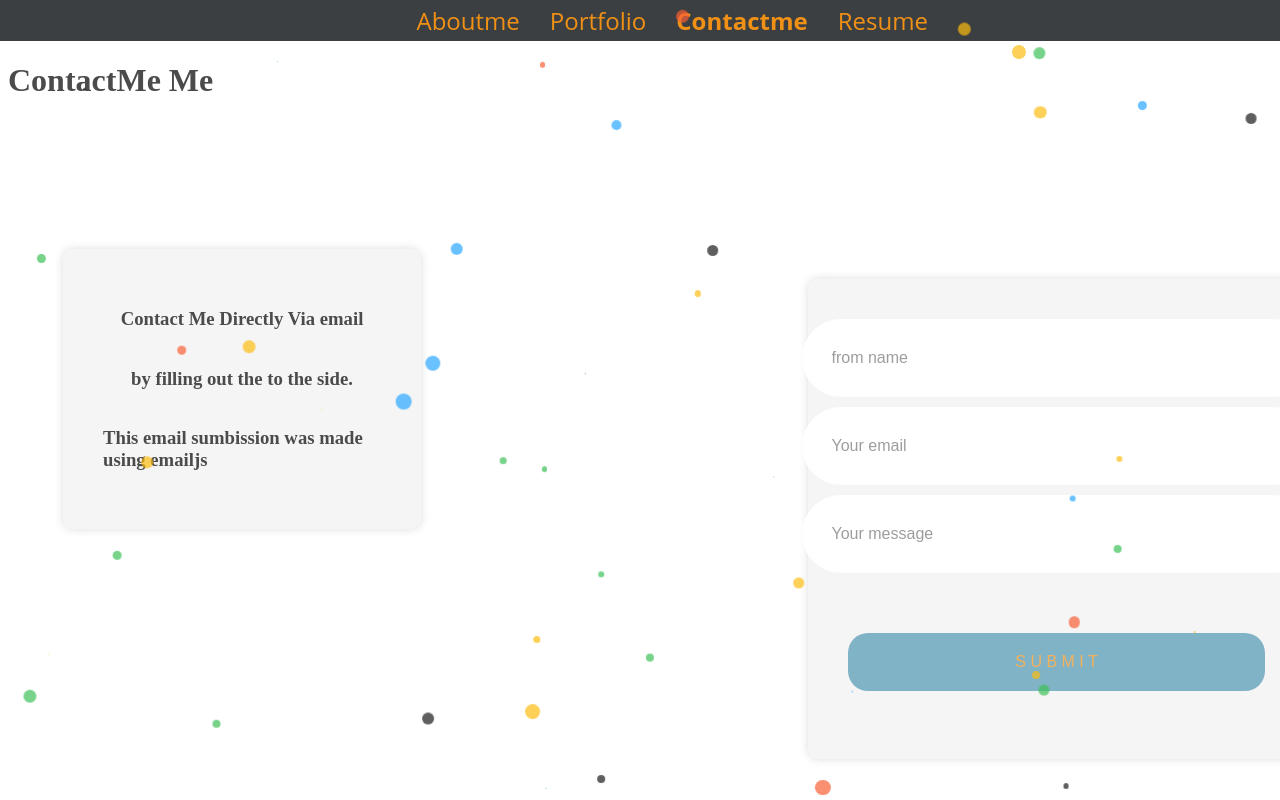
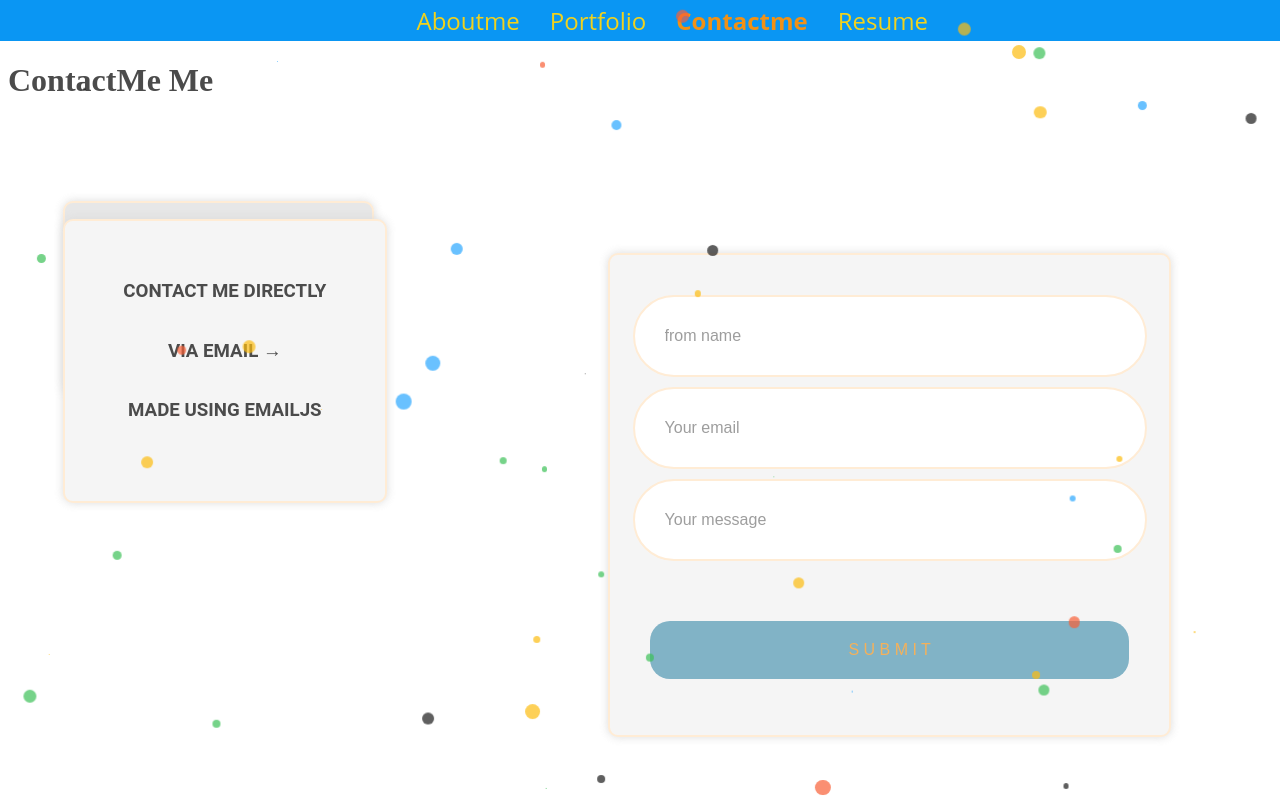
Before and after one commit to connorbottone/CbottonePorfolio, a React (Create React App) app in the folder my-app/: page / in a window 1280 px wide. Both pictures are taken after a click on the element "Contactme". Shown: the top 800 px of the page. Built offline with nearby package versions, Linux system fonts and the light colour scheme.

Commit message:
updated contactme page

```diff
--- a/my-app/src/components/Aboutme.js
+++ b/my-app/src/components/Aboutme.js
@@ -3,7 +3,8 @@ import '../styles/aboutme.css'
 import test from '../images/test.png'
 const AboutMe = () => {
     return (
-        <div class="card-outer">
+
+        <div className="outer-card"><div class="card-outer">
         <div class="card-inner">
         <img src={test} alt="Your Image" className="profile-pic" />
           <div class="about-me">
@@ -12,6 +13,7 @@ const AboutMe = () => {
           </div>
         </div>
       </div>
+        </div>
       )}
 
 
--- a/my-app/src/components/Contactme.js
+++ b/my-app/src/components/Contactme.js
@@ -10,11 +10,13 @@ const ContactMe = () => {
     return (
         <div>
             <h1>ContactMe Me</h1>
+            <div id ="h3"></div>
             <card id='h2'>
-                <h3>Contact Me Directly Via email  </h3>
-                <h3>by filling out the to the side.
+                <h3>CONTACT ME DIRECTLY </h3>
+
+                <h3>VIA EMAIL &#8594;
                     </h3>
-                    <h3>This email sumbission was made using emailjs</h3>
+                    <h3>MADE USING EMAILJS</h3>
                         </card>
             <FormData />
 
--- a/my-app/src/components/footer.js
+++ b/my-app/src/components/footer.js
@@ -28,7 +28,7 @@ border: {
     margin: 'auto',
     marginTop: '750px',
     borderRadius: '80px',
-
+    border: '2px solid bisque',
 
 
 },}
--- a/my-app/src/styles/aboutme.css
+++ b/my-app/src/styles/aboutme.css
@@ -1,3 +1,15 @@
+.outer-card {
+    display: flex;
+    justify-content: center;
+    align-items: center;
+    height: 500PX;
+    width: 1300px;
+    margin-left: 230px;
+    border-radius: 10px;
+    margin-top: 130px;
+    box-shadow: 0 4px 8px 0 rgba(0,0,0,0.2);
+    border: 2px solid bisque;
+}
 .card-outer {
     width: 500px;
     height: 300px;
@@ -5,6 +17,7 @@
     border-radius: 5px;
     overflow: hidden;
     margin: 50px auto;
+    background-color: bisque;
   }
 
   .card-inner {
--- a/my-app/src/styles/contactMe.css
+++ b/my-app/src/styles/contactMe.css
@@ -3,7 +3,7 @@
     display: flex;
     flex-direction: column;
     align-items: center;
-    margin-top: 150px;
+    margin-top: 120px;
     padding: 40px;
     background-color: #f2f2f2;
     border-radius: 10px;
@@ -11,4 +11,21 @@
     height: 200px;
     width: 20%;
     margin-left: 55px;
+    border: 2px solid bisque;
+    font-family: 'Roboto', sans-serif;
 }
+#h3{
+    display: flex;
+    flex-direction: column;
+    align-items: center;
+    background-color: #ddd;
+    border-radius: 10px;
+    box-shadow: 0px 0px 10px #ccc;
+    height: 190px;
+    width: 25.6%;
+    margin-left: 55px;
+    z-index: -1;
+    position: absolute;
+    top: 160px;
+    border: 2px solid bisque;
+}
--- a/my-app/src/styles/dataform.css
+++ b/my-app/src/styles/dataform.css
@@ -8,8 +8,9 @@
     border-radius: 10px;
     box-shadow: 0px 0px 10px #ccc;
     height: 400px;
-    width: 30%;
-    margin-left: 800px;
+    width: 40%;
+    margin-left: 600px;
+    border: 2px solid bisque;
   }
 
   .App input[type='text'] {
@@ -23,6 +24,7 @@
     height: auto;
     inline-size: 450px;
     overflow-wrap: break-word;
+    border: 2px solid bisque;
 
   }
 
--- a/my-app/src/styles/header.css
+++ b/my-app/src/styles/header.css
@@ -1,7 +1,7 @@
 
       .header {
-        background-color: #3c3f41;
-        color: #f09116;
+        background-color: #0a96f3;
+        color: #f1d21d;
         padding: 4px;
         height: 100%;
         width: 110%;
@@ -39,7 +39,7 @@
         }
 
         .nav div:hover {
-        color: blue;
+        color: #f09116;
         }
 
         .navActive {
```
